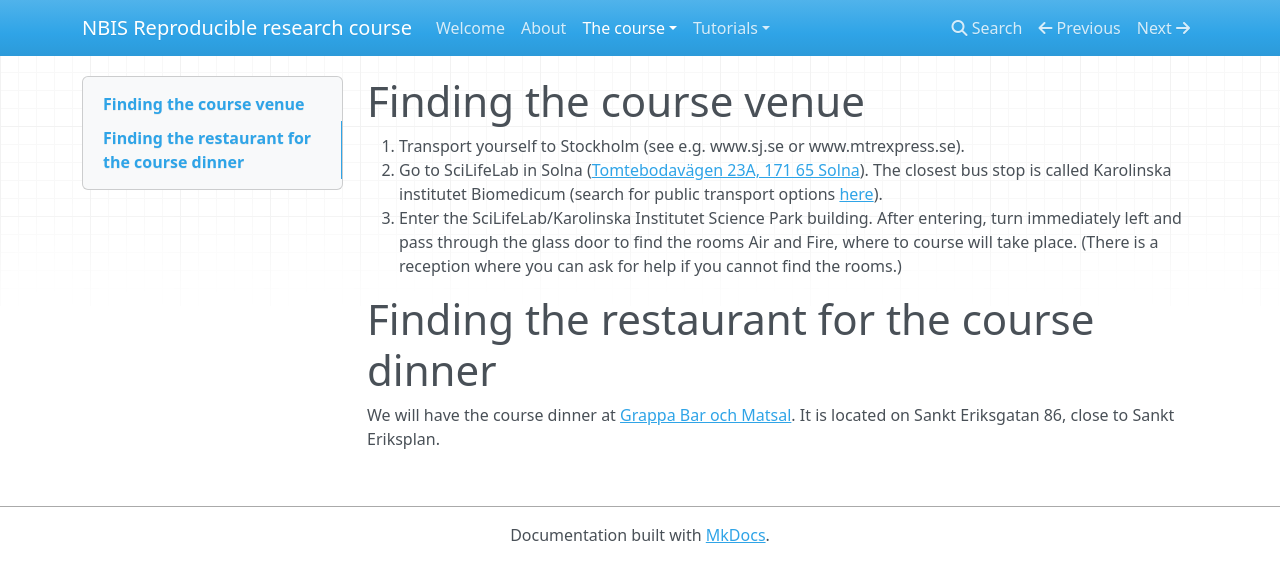
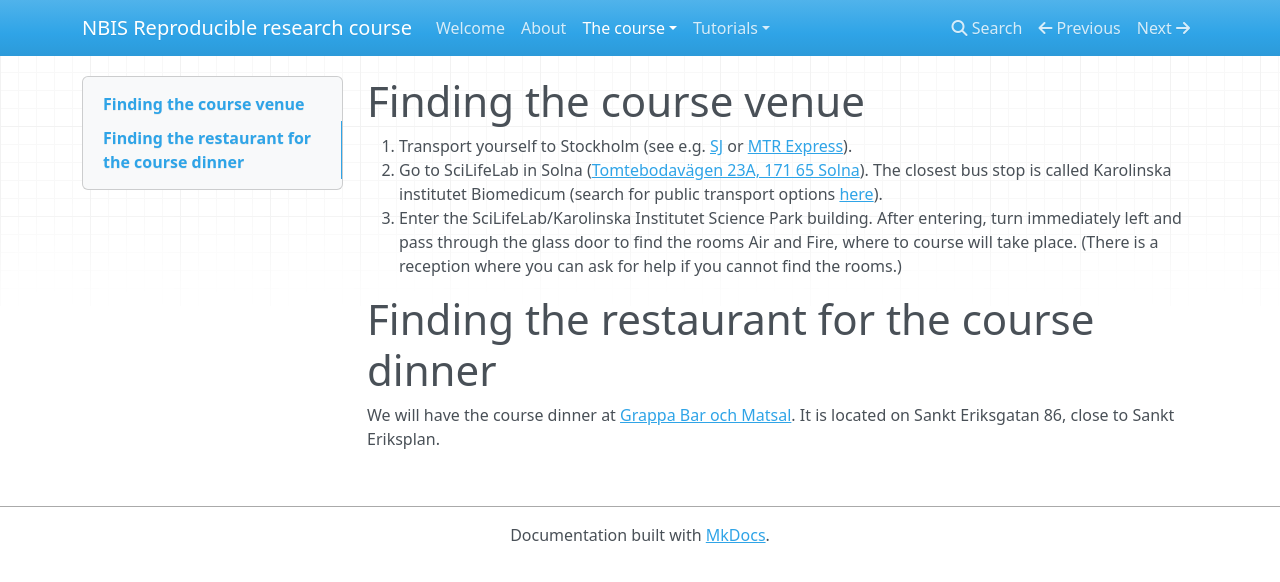
Before and after one commit to NBISweden/workshop-reproducible-research, an MkDocs documentation site: the page built from docs/travel.md, in a window 1280 px wide. Shown: the top 582 px of the page. Built offline with MkDocs 1.6.1, drawn with Linux system fonts in a browser that asks for light colours; nearby versions of some CDN libraries; old or Windows-style settings are respelled for this version of MkDocs.

Commit message:
fix links

```diff
--- a/docs/travel.md
+++ b/docs/travel.md
@@ -1,6 +1,6 @@
 # Finding the course venue
 
-1. Transport yourself to Stockholm (see e.g. www.sj.se or www.mtrexpress.se).
+1. Transport yourself to Stockholm (see e.g. [SJ](https://www.sj.se) or [MTR Express](https://www.mtrexpress.se)).
 2. Go to SciLifeLab in Solna ([Tomtebodavägen 23A, 171 65 Solna](https://goo.gl/maps/NsTFHxfAYcr)). The closest bus stop is called Karolinska institutet Biomedicum (search for public transport options [here](https://sl.se/en/)).
 3. Enter the SciLifeLab/Karolinska Institutet Science Park building. After entering, turn immediately left and pass through the glass door to find the rooms Air and Fire, where to course will take place. (There is a reception where you can ask for help if you cannot find the rooms.)
 
```
